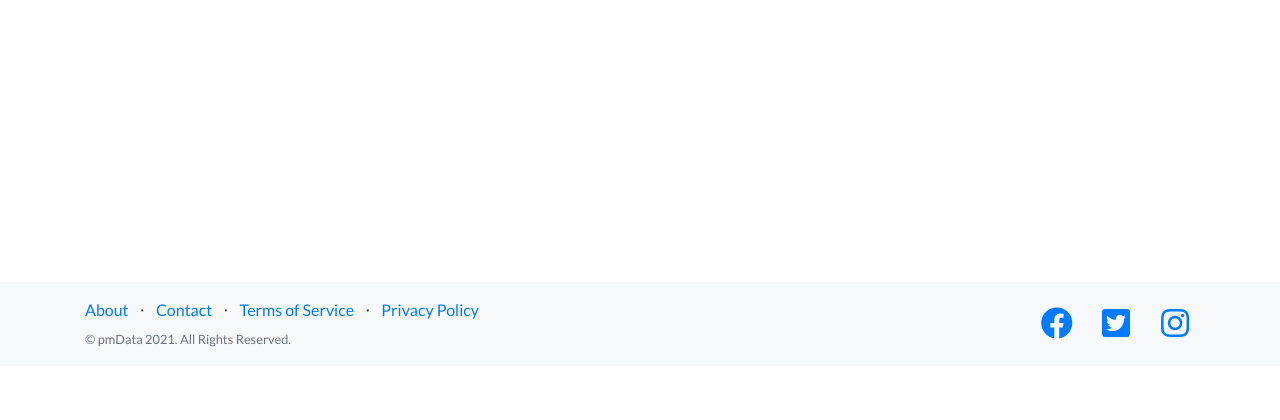
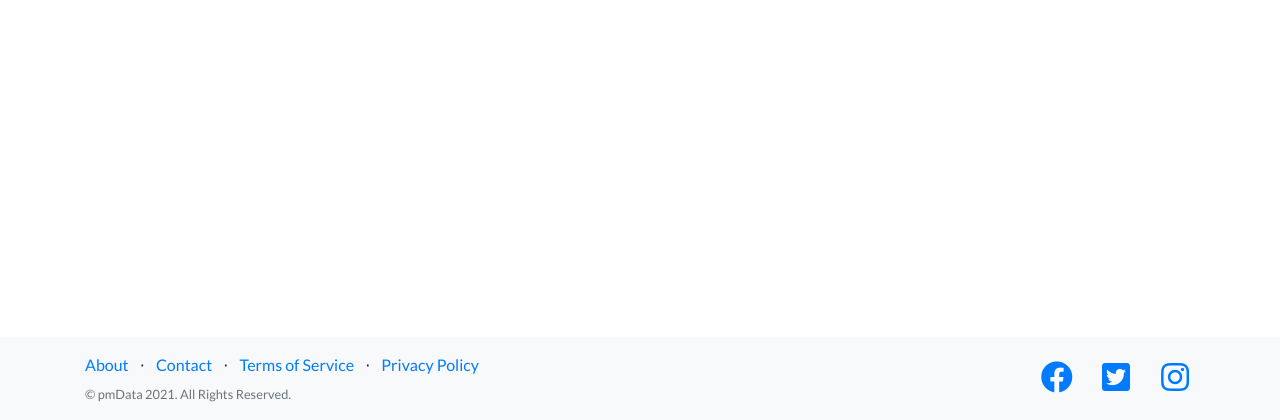
Before and after one commit to nikolasdan/pmData, a Flask app: page /login in a window 1280 px wide. Shown: the part 380-800 px from the top of the page. Run offline with Flask 2, Linux system fonts and the light colour scheme; some libraries are stand-ins or nearby versions.

Commit message:
footer fixed

```diff
--- a/templates/login.html
+++ b/templates/login.html
@@ -101,7 +101,7 @@
   <h1>&nbsp;</h1>
 
   <!-- Footer -->
-  <div class=" bg-light py-3 ">
+  <div class=" bg-light py-3 fixed-bottom">
     <div class="container">
       <div class="row">
         <div class="col-lg-6 h-100 text-center text-lg-left my-auto">
```
